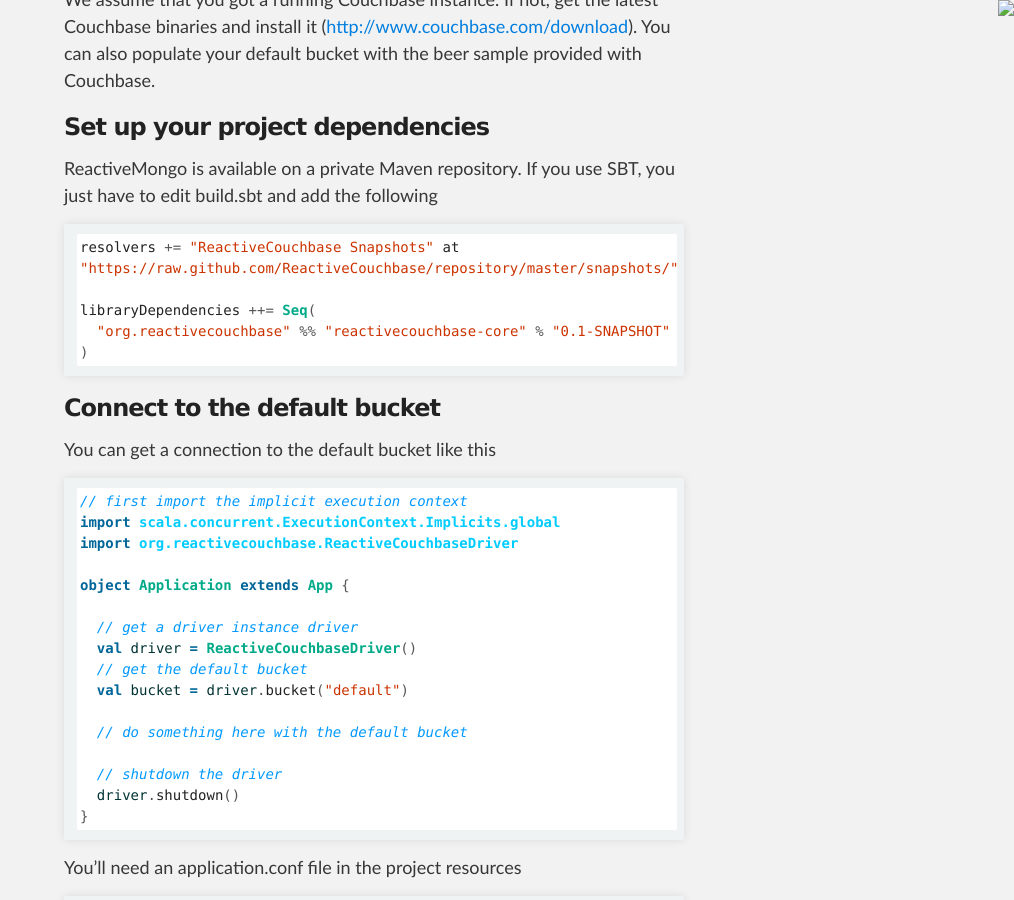
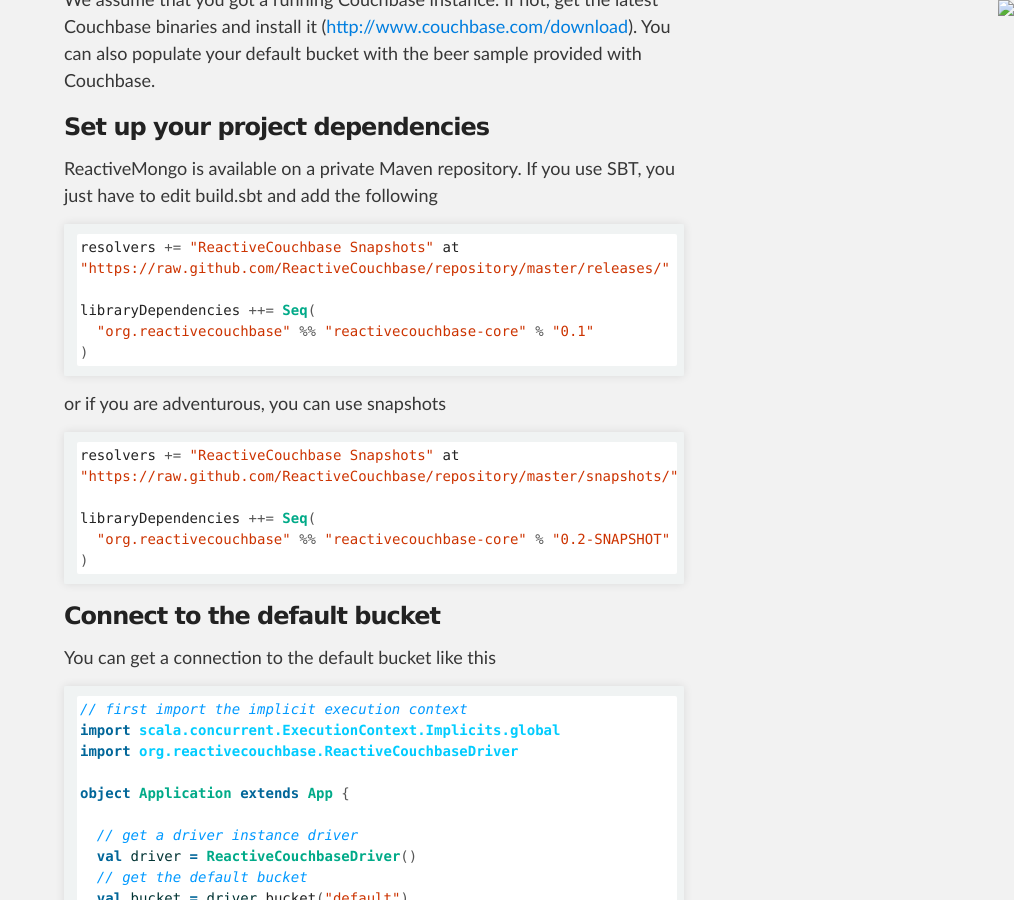
Before and after one commit to hxtpoe/reactivecouchbase.github.io, a Jekyll site: the page built from index.md, in a window 1280 px wide and 900 px high, scrolled down 738 px. Shown: the whole window, without its empty margins (266-1280 px from the left). Built offline with Jekyll 4.4.1, drawn with Linux system fonts in a browser that asks for light colours; Markdown is read by kramdown in place of the engine named in the settings; comment, search, counter and statistics services are not loaded.

Commit message:
Update to version 0.1

````diff
--- a/index.md
+++ b/index.md
@@ -24,10 +24,20 @@
 ReactiveMongo is available on a private Maven repository. If you use SBT, you just have to edit build.sbt and add the following
 
 ```scala
+resolvers += "ReactiveCouchbase Snapshots" at "https://raw.github.com/ReactiveCouchbase/repository/master/releases/"
+
+libraryDependencies ++= Seq(
+  "org.reactivecouchbase" %% "reactivecouchbase-core" % "0.1"
+)
+```
+
+or if you are adventurous, you can use snapshots
+
+```scala
 resolvers += "ReactiveCouchbase Snapshots" at "https://raw.github.com/ReactiveCouchbase/repository/master/snapshots/"
 
 libraryDependencies ++= Seq(
-  "org.reactivecouchbase" %% "reactivecouchbase-core" % "0.1-SNAPSHOT"
+  "org.reactivecouchbase" %% "reactivecouchbase-core" % "0.2-SNAPSHOT"
 )
 ```
 
````
